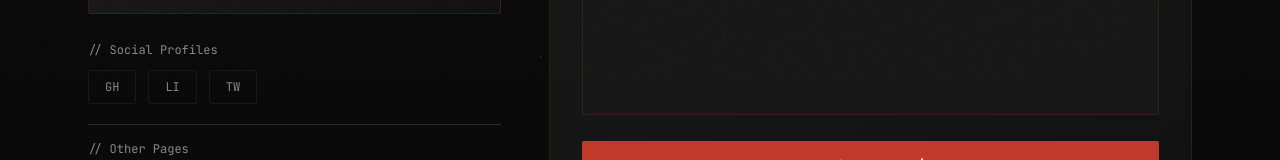
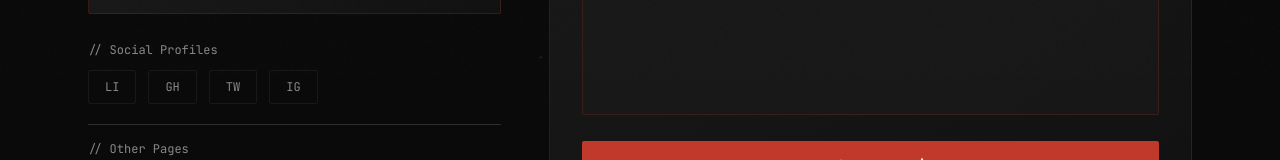
Before and after one commit to Parag407/parag_suthar, a React (Vite) app: page /contact in a window 1280 px wide. Shown: the part 723-883 px from the top of the page. Built offline with nearby package versions, Linux system fonts and the light colour scheme.

Commit message:
feat: add real social media profile links

```diff
--- a/src/components/ContactSection.jsx
+++ b/src/components/ContactSection.jsx
@@ -118,9 +118,10 @@ const ContactSection = () => {
               <p className="text-knight-gray-muted text-xs font-mono mb-3">// Social Profiles</p>
               <div className="flex gap-3">
                 {[
-                  { label: 'GitHub', icon: 'GH', href: '#' },
-                  { label: 'LinkedIn', icon: 'LI', href: '#' },
-                  { label: 'Instagram', icon: 'IG', href: '#' },
+                  { label: 'LinkedIn', icon: 'LI', href: 'https://www.linkedin.com/in/parag-suthar-05b50b280?utm_source=share&utm_campaign=share_via&utm_content=profile&utm_medium=android_app' },
+                  { label: 'GitHub',   icon: 'GH', href: 'https://github.com/Parag407' },
+                  { label: 'Twitter',  icon: 'TW', href: 'https://x.com/paragsuthar407?t=E4wwf9vWGn0fnEue3KPZPA&s=09' },
+                  { label: 'Instagram',icon: 'IG', href: 'https://www.instagram.com/parag_ig?igsh=MWdzNml1dHdrYm04bg==' },
                 ].map(s => (
                   <a
                     key={s.label}
--- a/src/pages/ContactPage.jsx
+++ b/src/pages/ContactPage.jsx
@@ -102,9 +102,10 @@ const ContactPage = () => {
                 <p className="text-knight-gray-muted text-xs font-mono mb-3">// Social Profiles</p>
                 <div className="flex gap-3">
                   {[
-                    { label: 'GitHub',   short: 'GH', href: '#' },
-                    { label: 'LinkedIn', short: 'LI', href: '#' },
-                    { label: 'Twitter',  short: 'TW', href: '#' },
+                    { label: 'LinkedIn', short: 'LI', href: 'https://www.linkedin.com/in/parag-suthar-05b50b280?utm_source=share&utm_campaign=share_via&utm_content=profile&utm_medium=android_app' },
+                    { label: 'GitHub',   short: 'GH', href: 'https://github.com/Parag407' },
+                    { label: 'Twitter',  short: 'TW', href: 'https://x.com/paragsuthar407?t=E4wwf9vWGn0fnEue3KPZPA&s=09' },
+                    { label: 'Instagram',short: 'IG', href: 'https://www.instagram.com/parag_ig?igsh=MWdzNml1dHdrYm04bg==' },
                   ].map(s => (
                     <a
                       key={s.label}
```
